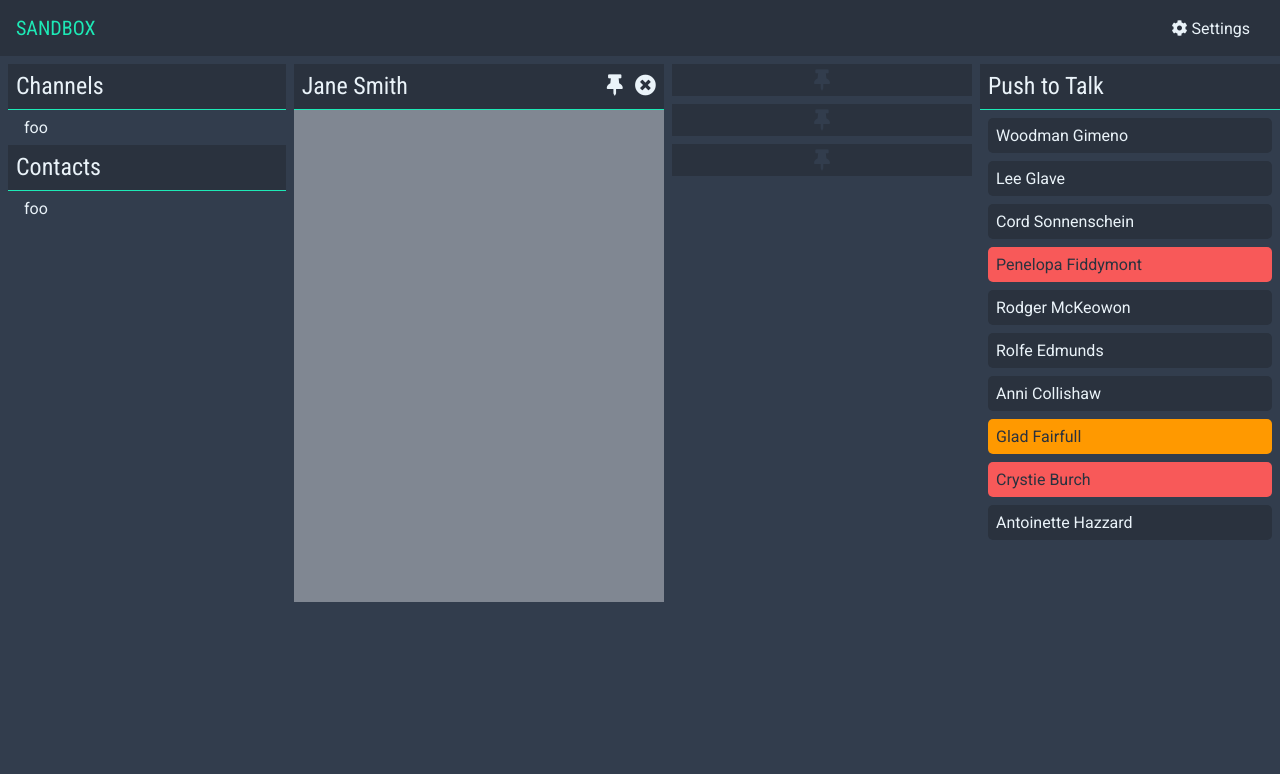
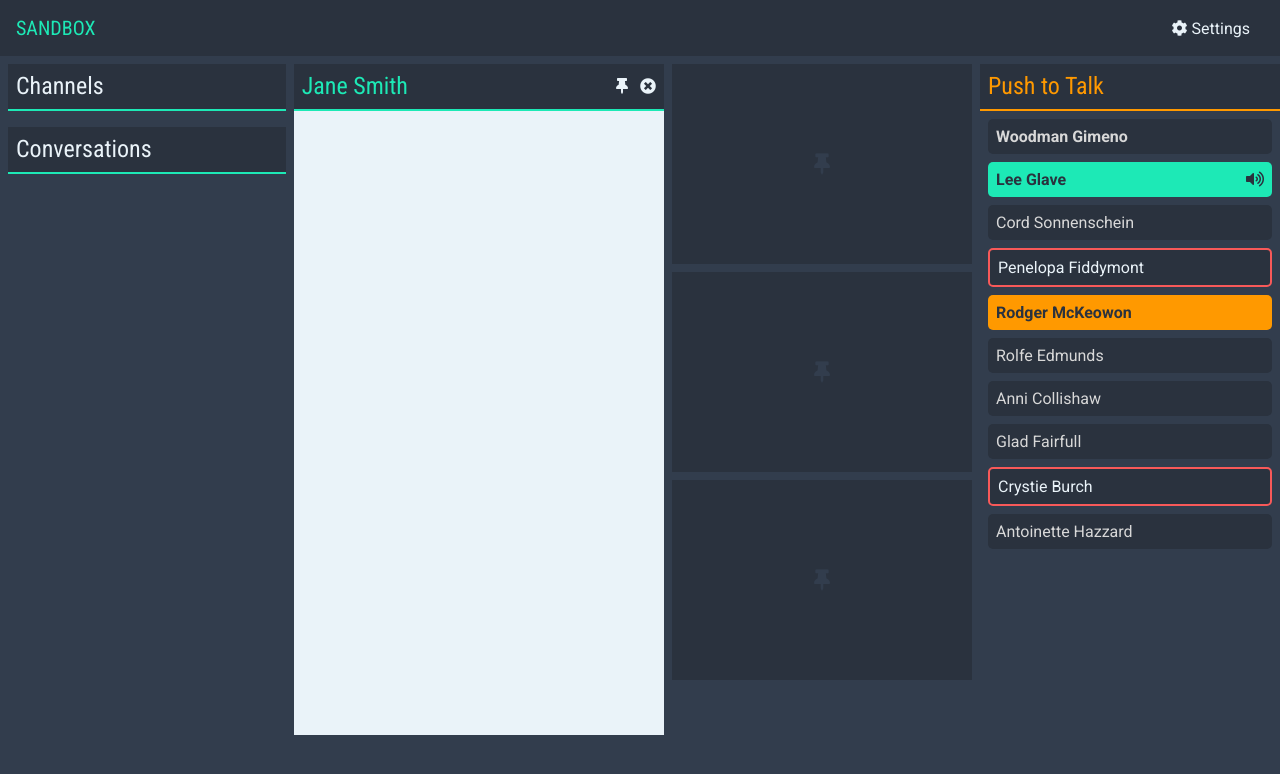
Before and after one commit to fergd/chat-int, a Jekyll site: the page built from index.html, in a window 1280 px wide. Shown: the top 774 px of the page. Built offline with Jekyll 4.4.1, drawn with Linux system fonts in a browser that asks for light colours; nearby versions of some CDN libraries.

Commit message:
designing out ptt area

```diff
--- /dev/null
+++ b/_includes/header_section.html
@@ -0,0 +1,3 @@
+<header class="header__group">
+    <h4>{{ include.content }}</h4>
+</header>
--- a/assets/css/custom.scss
+++ b/assets/css/custom.scss
@@ -53,7 +53,6 @@ body{
 }
 h1,h2,h3,h4{
 	font-family: $type__title;
-
 	color: $color__light;
 	margin: 0;
 }
@@ -105,7 +104,7 @@ body{
 .header__group{
 	background-color: $color__blue--darkest;
 	padding: $size--small;
-	border-bottom: 1px solid $color__blue--highlighted;
+	border-bottom: 2px solid $color__blue--highlighted;
 }
 .header__group i{
 	margin-left: $size--small;
@@ -114,10 +113,15 @@ body{
 .area__chat{
 	height: 100%;
 	padding: $size--small;
-	background-color: $color__blue--dark;
+	background-color: $color__light;
+	max-width: 400px;
 	min-width: 300px;
 }
-
+.container__chat .header__group {
+	h4{
+		color: $color__blue--highlighted;
+	}
+}
 // comp__channels
 .container__items{
 	padding: $size--small;
@@ -127,9 +131,11 @@ body{
 // pinned containers
 .container__pinned section{
 	min-width: 300px;
+	max-width: 400px;
 	background: $color__blue--darkest;
 	padding: $size--small;
 	margin-bottom: $size--small;
+	height: 200px;
 }
 .container__pinned section i{
 	color: $color__blue--darker;
@@ -150,17 +156,24 @@ body{
 	width: 400px;
 	margin-left: $size--small;
 }
+
+// PTT
 .area__ptt{
 	height: 100%;
 	padding: $size--small;
 	background-color: $color__blue--darker;
 	min-width: 300px;
 }
-
+.is-ptt{
+	border-bottom: 2px solid $color__orange;
+	h4{
+		color: $color__orange;
+	}
+}
 // PTT Buttons
 .ptt__button{
 	background: $color__blue--darkest;
-	color: $color__light;
+	color: $shade__medium;
 	margin-bottom: $size--small;
 	padding: $size--small;
 	border-radius: 5px;
@@ -168,13 +181,23 @@ body{
 	cursor: pointer;
 }
 
-.ptt__button.is-busy{
-	background: $color__red;
-	color: $color__blue__darkest;
+[data-state="is_busy"]{
+	border: 2px solid $color__red;
+	color: $color__light;
 }
-.is-unread{
+
+[data-state="is_unread"]{
 	background: $color__orange;
 	color: $color__blue__darkest;
+	font-weight: 700;
+}
+[data-state="is_new"]{
+	font-weight: 700;
+}
+[data-state="is_incoming"]{
+	background: $color__blue--highlighted;
+	color: $color__blue--darkest;
+	font-weight: 700;
 }
 .ptt__button__control{
 	display: none;
--- a/index.html
+++ b/index.html
@@ -20,21 +20,21 @@ layout: home
     <div class="container__contacts d-flex flex-column">
         <article class="sidebar comp__channels">
         	<header class="header__group">
-                <h4>Channels</h4>
+			    <h4>{{ site.data.section_headers.sections[0].title }}</h4>
 			</header>
             <section class="container__items">
             	<div class="item">
-            		foo
+
             	</div>
             </section>
         </article>
         <article class="sidebar comp__groups">
         	<header class="header__group">
-                <h4>Contacts</h4>
+			    <h4>{{ site.data.section_headers.sections[1].title }}</h4>
 			</header>
 			<section class="container__items">
             	<div class="item">
-            		foo
+
             	</div>
             </section>
         </article>
@@ -44,8 +44,8 @@ layout: home
         <header class="header__group d-flex justify-content-between align-items-center">
             <h4>Jane Smith</h4>
             <div>
-                <i class="fas fa-thumbtack fa-lg"></i>
-                <i class="fas fa-times-circle fa-lg"></i>
+                <i class="fas fa-thumbtack"></i>
+                <i class="fas fa-times-circle"></i>
             </div>
         </header>
         <section class="area__chat">
@@ -55,27 +55,32 @@ layout: home
     </div>
 
     <div class="container__pinned d-flex flex-column">
-		<section class="d-flex justify-content-center">
+		<section class="d-flex justify-content-center align-items-center">
 			<i class="fas fa-thumbtack fa-lg"></i>
 		</section>
-		<section class="d-flex justify-content-center">
+		<section class="d-flex justify-content-center align-items-center">
 			<i class="fas fa-thumbtack fa-lg"></i>
 		</section>
-		<section class="d-flex justify-content-center">
+		<section class="d-flex justify-content-center align-items-center">
 			<i class="fas fa-thumbtack fa-lg"></i>
 		</section>
    	</div>
 
    	<div class="container__ptt">
-   		<header class="header__group d-flex justify-content-between align-items-center">
-            <h4>Push to Talk</h4>
+        	<header class="header__group is-ptt">
+			    <h4>{{ site.data.section_headers.sections[2].title }}</h4>
 			</header>
         <section class="area__ptt">
         	{% for user in site.data.users.users %}
-            <div class="ptt__button d-flex justify-content-between {% if user.is_busy %}is-busy{% endif %} {% if user.is_unread %}is-unread{% endif %}">
+            <div class="ptt__button d-flex justify-content-between" data-state="{{ user.state }}"
+            >
             <span>{{ user.first_name }}&nbsp;{{ user.last_name }}</span>
             <span class="ptt__button__control"><i class="far fa-times-circle"></i></span>
+            {% if user.state == 'is_incoming' %}
+        	<span><i class="fas fa-volume-up"></i></span>
+        	{% endif %}
         	</div>
+
         	{% endfor %}
         </section>
    	</div>
```
Also changed, not shown: _data/section_headers.json (added, +15 -0 lines), _data/users.json (+15 -9 lines). Lines whose indentation alone changed are shown as unchanged.
